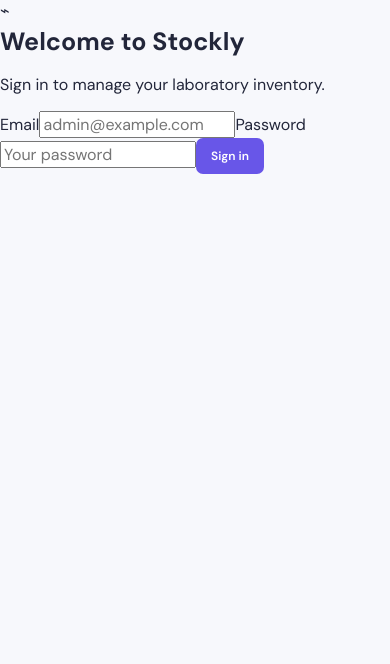
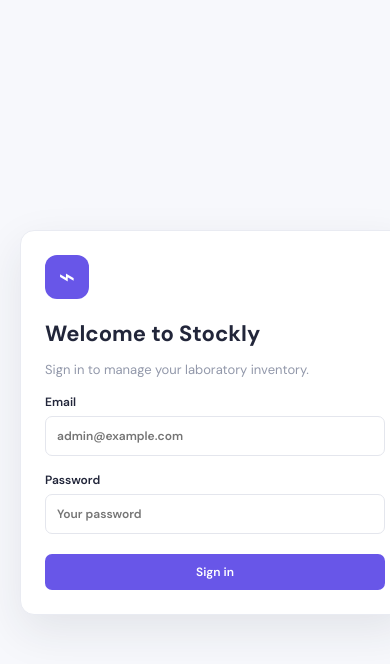
Before and after one commit to fiel1219/prac1itec141, a React (Vite) app in the folder my-react-app/: page / in a window 390 px wide. Shown: the top 664 px of the page. Built offline with nearby package versions, Linux system fonts and the light colour scheme; no server answers.

Commit message:
Improve responsive layout

```diff
--- a/my-react-app/src/index.css
+++ b/my-react-app/src/index.css
@@ -1 +1,2 @@
-@import url('https://fonts.googleapis.com/css2?family=DM+Sans:wght@400;500;600;700&display=swap');:root{font-family:'DM Sans',Arial,sans-serif;color:#22263a;background:#f7f8fc}*{box-sizing:border-box}body{margin:0}button,input{font:inherit;cursor:pointer}
+@import url('https://fonts.googleapis.com/css2?family=DM+Sans:wght@400;500;600;700&display=swap');
+:root{font-family:'DM Sans',Arial,sans-serif;color:#22263a;background:#f7f8fc}*{box-sizing:border-box}body{margin:0}button,input{font:inherit;cursor:pointer}.login-screen{min-height:100vh;display:grid;place-items:center;padding:20px;background:#f7f8fc}.login-card{width:390px;max-width:100%;padding:32px;background:#fff;border:1px solid #e9ebf2;border-radius:14px;box-shadow:0 16px 45px #22263a18}.login-logo{width:44px;height:44px;background:#6856e8;color:#fff;border-radius:12px;display:grid;place-items:center;font-size:28px}.login-card h1{font-size:25px;margin:20px 0 6px}.login-card p{font-size:13px;color:#9298aa}.login-card label{display:block;font-size:12px;font-weight:600;margin-top:16px}.login-card input{display:block;width:100%;padding:11px;margin-top:6px;border:1px solid #e4e6ed;border-radius:7px}.login-button{width:100%;margin-top:20px}.login-error,.connection-error{background:#ffe8ea;color:#c85460;padding:10px;border-radius:7px;font-size:12px;margin-top:15px}.empty{padding:40px 0;color:#9298aa}@media(max-width:480px){.login-card{padding:24px}.login-card h1{font-size:22px}}
```
